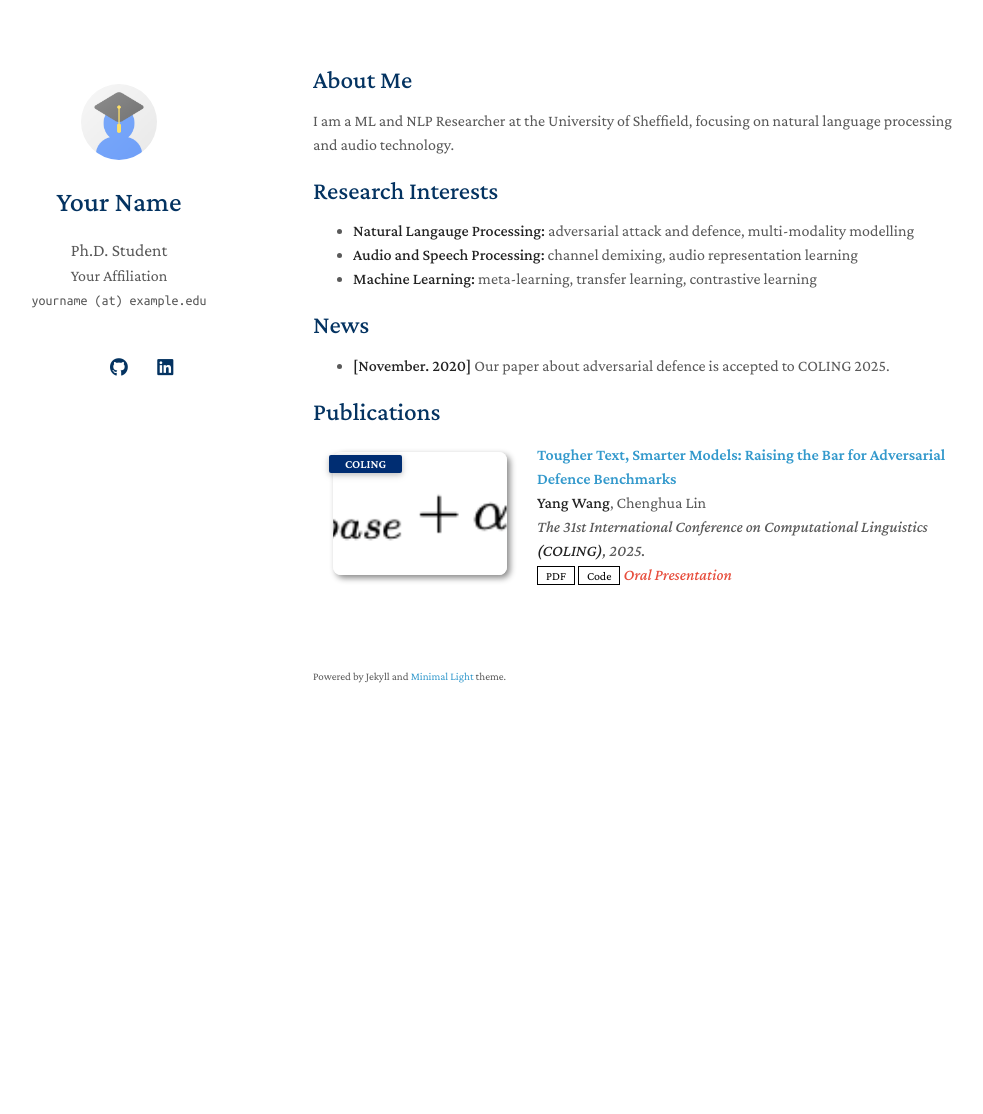
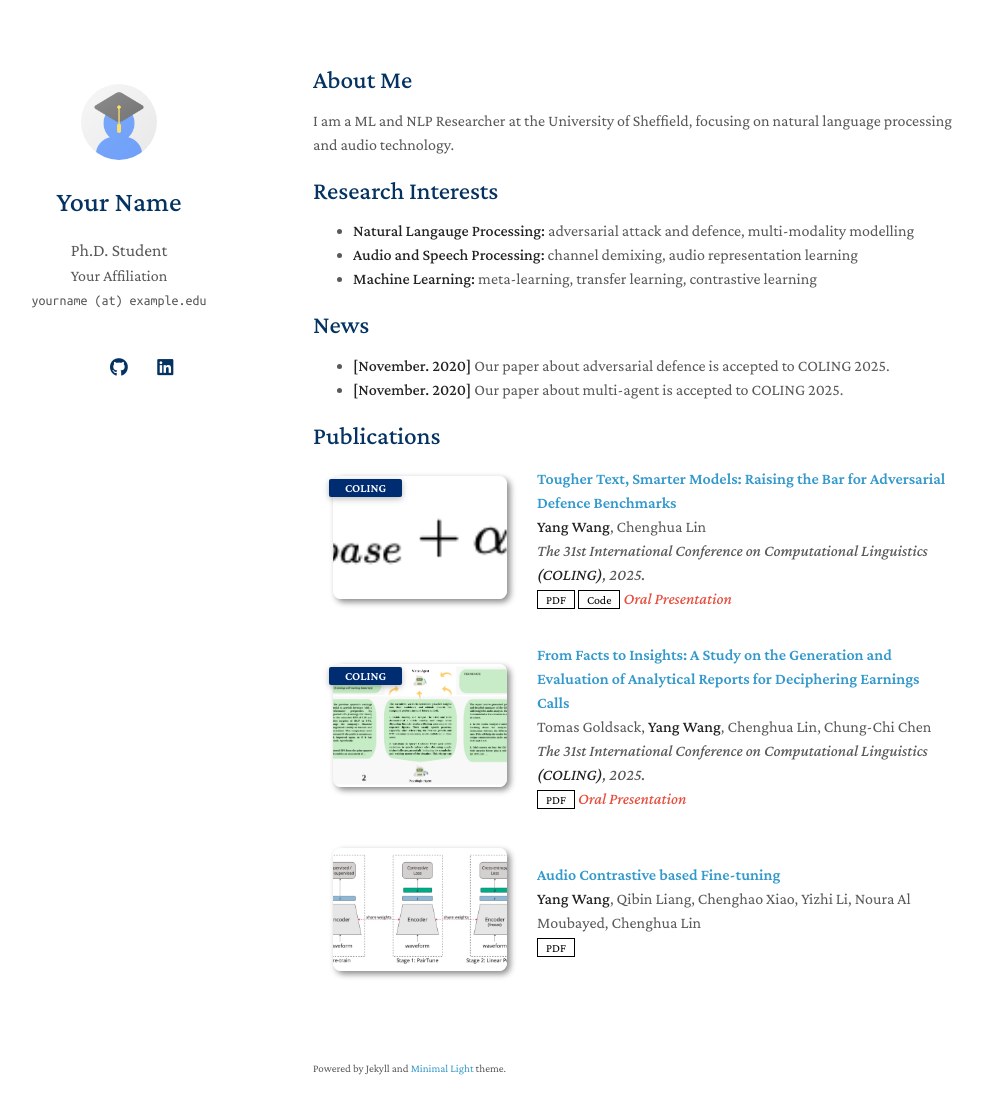
Before and after one commit to penguinwang96825/Yang-Academic, a Jekyll site: the page built from index.md, in a window 1280 px wide and 1149 px high. Shown: the top 1114 px of the window, without its empty margins (157-1140 px from the left). Built offline with Jekyll 4.4.1, drawn with Linux system fonts in a browser that asks for light colours; a style sheet for code colours, icons or effects is not loaded; our own code applies the rules of GitHub Pages for plain Markdown files.

Commit message:
[feat] update profile

```diff
--- a/_data/publications.yml
+++ b/_data/publications.yml
@@ -10,3 +10,25 @@ main:
     # bibtex: https://class-il.mpi-inf.mpg.de/mnemonics/
     notes: Oral Presentation
     image: ./assets/img/coling_adv.png
+
+  - title: "From Facts to Insights: A Study on the Generation and Evaluation of Analytical Reports for Deciphering Earnings Calls"
+    authors: Tomas Goldsack, <strong>Yang Wang</strong>, Chenghua Lin, Chung-Chi Chen
+    conference_short: COLING
+    conference: The 31st International Conference on Computational Linguistics <strong>(COLING)</strong>, 2025.
+    pdf: https://arxiv.org/pdf/2410.01039
+    # code: https://github.com/PuReDefence/AdvBench4Text
+    # page: https://class-il.mpi-inf.mpg.de/mnemonics/
+    # bibtex: https://class-il.mpi-inf.mpg.de/mnemonics/
+    notes: Oral Presentation
+    image: ./assets/img/coling_agent.png
+
+  - title: "Audio Contrastive based Fine-tuning"
+    authors: <strong>Yang Wang</strong>, Qibin Liang, Chenghao Xiao, Yizhi Li, Noura Al Moubayed, Chenghua Lin
+    # conference_short: COLING
+    # conference: The 31st International Conference on Computational Linguistics <strong>(COLING)</strong>, 2025.
+    pdf: https://arxiv.org/pdf/2309.11895
+    # code: https://github.com/PuReDefence/AdvBench4Text
+    # page: https://class-il.mpi-inf.mpg.de/mnemonics/
+    # bibtex: https://class-il.mpi-inf.mpg.de/mnemonics/
+    # notes: Oral Presentation
+    image: ./assets/img/arxiv_audio.png
--- a/index.md
+++ b/index.md
@@ -15,6 +15,7 @@ I am a ML and NLP Researcher at the University of Sheffield, focusing on natural
 ## News
 
 - **[November. 2020]** Our paper about adversarial defence is accepted to COLING 2025.
+- **[November. 2020]** Our paper about multi-agent is accepted to COLING 2025.
 
 {% include_relative _includes/publications.md %}
 
```
Also changed, not shown: assets/img/arxiv_audio.png (added), assets/img/coling_agent.png (added).
